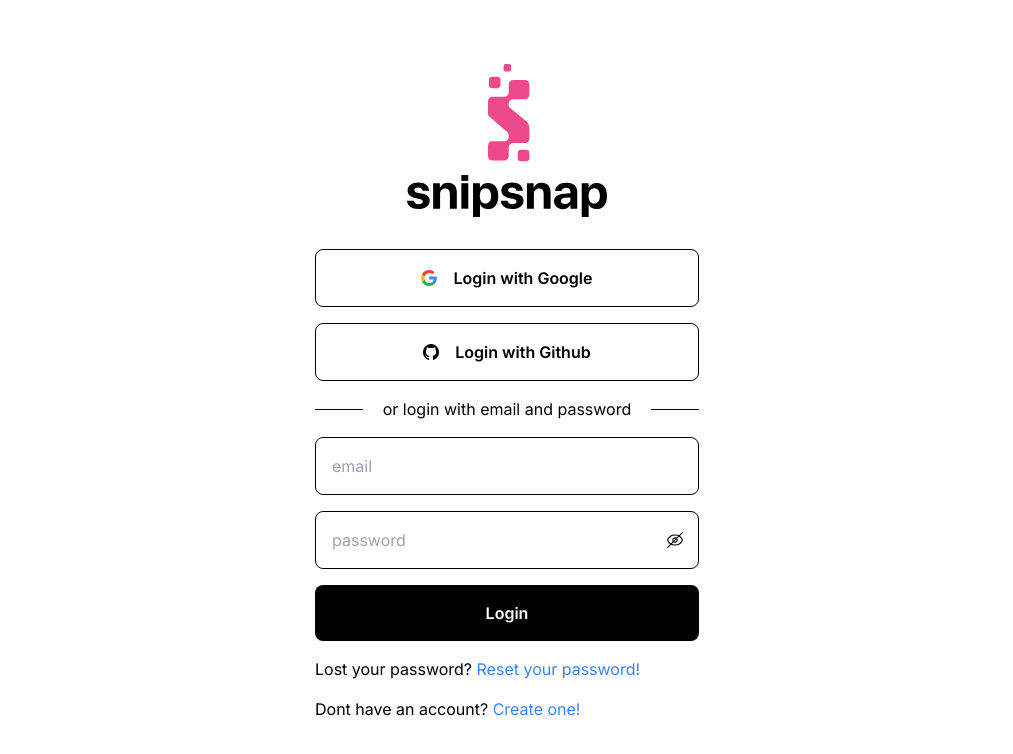
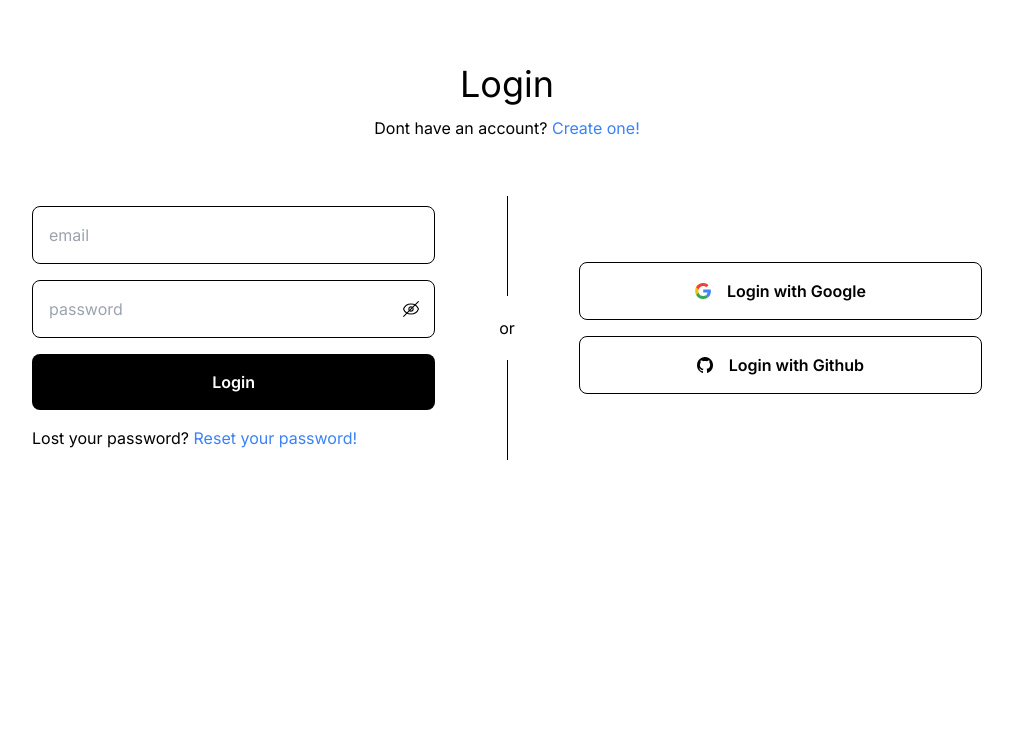
Before and after one commit to NikoDola/Digiloot, a Next.js app: page /login in a window 1280 px wide. Shown: the top 754 px of the page, without its empty margins (133-1146 px from the left). Built offline with nearby package versions, Linux system fonts and the light colour scheme; no server answers.

Commit message:
login - css

```diff
--- a/src/app/(auth)/login/page.tsx
+++ b/src/app/(auth)/login/page.tsx
@@ -46,10 +46,11 @@
     }
 
     return (
-        <main>
-            <Image className="logo" src='/branding/logo/snipsnap_vertical-logo.svg' width={200} height={200} alt="Logo" />
-
-            <form onSubmit={Log} className="logInSignInForm">
+        <main >
+            <p className="text-4xl m-0 text-center mt-16">Login</p>
+            <p className=" text-center mt-3" >Dont have an account? <Link className="text-blue-500" href='/login/signin'> Create one!</Link> </p>
+            <div className="formWrapper">
+                <form  className="logInSignInForm">
                     <div onClick={googleSign} className="buttonSignUp">
                         <Image src={"/branding/icons/google.svg"} width={16} height={16} alt="google icon"/>
                         <p>Login with Google</p>
@@ -58,21 +59,24 @@
                         <Image src={"/branding/icons/github.svg"} width={16} height={16} alt="google icon"/>
                         <p>Login with Github</p>
                     </div>
-                <p className="bettweenForm">or login with email and password</p>
+                </form>
+
+                <p className="bettweenForm my-6">or</p>
+
+                {/* Email login */}
+                <form onSubmit={Log} className="logInSignInForm ">
                     <input className="input" type="text" name="email" placeholder="email" required />
                     <div className="password">
-                <div onClick={handleShowPassword}  className="w-14 h-full ">
+                    <div onClick={handleShowPassword} >
                         <Image className="icon cursor-pointer" src={showPassword ? '/branding/icons/visual.svg' : '/branding/icons/blind.svg'} height={16} width={16} alt="visual"/>
                     </div>
                     <input className="w-full" type={showPassword ? 'text': 'password'} name="password" placeholder="password" required />
                     </div>
                     <button className="mainButton" type="submit">Login</button>
-            </form>
-            <p className="my-4">Lost your password? <Link className="text-blue-500" href='/login/reset-password'> Reset your password!</Link> </p>
-            <p className="my-4"> Dont have an account? <Link className="text-blue-500" href='/login/signin'> Create one!</Link> </p>
-            <form className="logInSignInForm">
+                    <p>Lost your password? <Link className="text-blue-500" href='/login/reset-password'> Reset your password!</Link></p>
                 </form>
                 {error && <p style={{ color: 'red' }}>{error}</p>}
+            </div>
         </main>
     );
 }
--- a/src/app/globals.css
+++ b/src/app/globals.css
@@ -28,7 +28,7 @@
   cursor: pointer;
   padding: 1rem;
   border: solid 1px;
-  transition: background-color 0.5s ease, box-shadow 0.5s ease, gap 0.5s ease;
+  transition: background-color 0.5s ease, box-shadow 0.5s ease;
   border-radius: 0.5rem;
 }
 
@@ -51,12 +51,11 @@
   display: flex;
   flex-direction: column;
   gap: 1rem;
+  width: 100%;
 }
 
 .password{
   position: relative;
-  width: 100%;
-  height: 100%;
   background:'black';
 }
 
@@ -65,11 +64,14 @@
   margin: 0 auto;
 }
 
-@media (min-width:1024px){
-  main{
-    width: 30%;
-  }
+.formWrapper{
+  display: flex;
+  flex-direction: column;
+  margin: 0 auto;
+  margin-top: 2rem;
 }
+
+
 .logo{
   margin: 0 auto;
   margin-top: 4rem;
@@ -90,6 +92,7 @@
   gap: 20px;
   white-space: nowrap;
 }
+
 .bettweenForm::after{
   content: '';
   display: block;
@@ -117,8 +120,34 @@
     text-wrap: balance;
   }
 }
-input, textArea{
+input, textArea {
   border: solid 1px black;
   padding: 1rem;
   border-radius: 0.5rem;
+  transition: box-shadow 0.5s, border-color 0.5s;
+  background: white;
 }
+
+input:focus {
+  border-color: transparent; /* Hides the original border */
+
+}
+
+@media (min-width:1024px){
+  .formWrapper{
+    justify-content: center;
+    gap: 4rem;
+    flex-direction: row-reverse;
+    align-items: center;
+  }
+  .bettweenForm{
+    flex-direction: column;
+  }
+  .logInSignInForm{
+    width: 35%;
+  }
+  .bettweenForm::after, .bettweenForm::before{
+    width: 0.5px;
+    height: 100px;
+  }
+  }
```
Also changed, not shown: 1 other file (tests, documents, lock files or other folders). Lines whose indentation alone changed are shown as unchanged.
